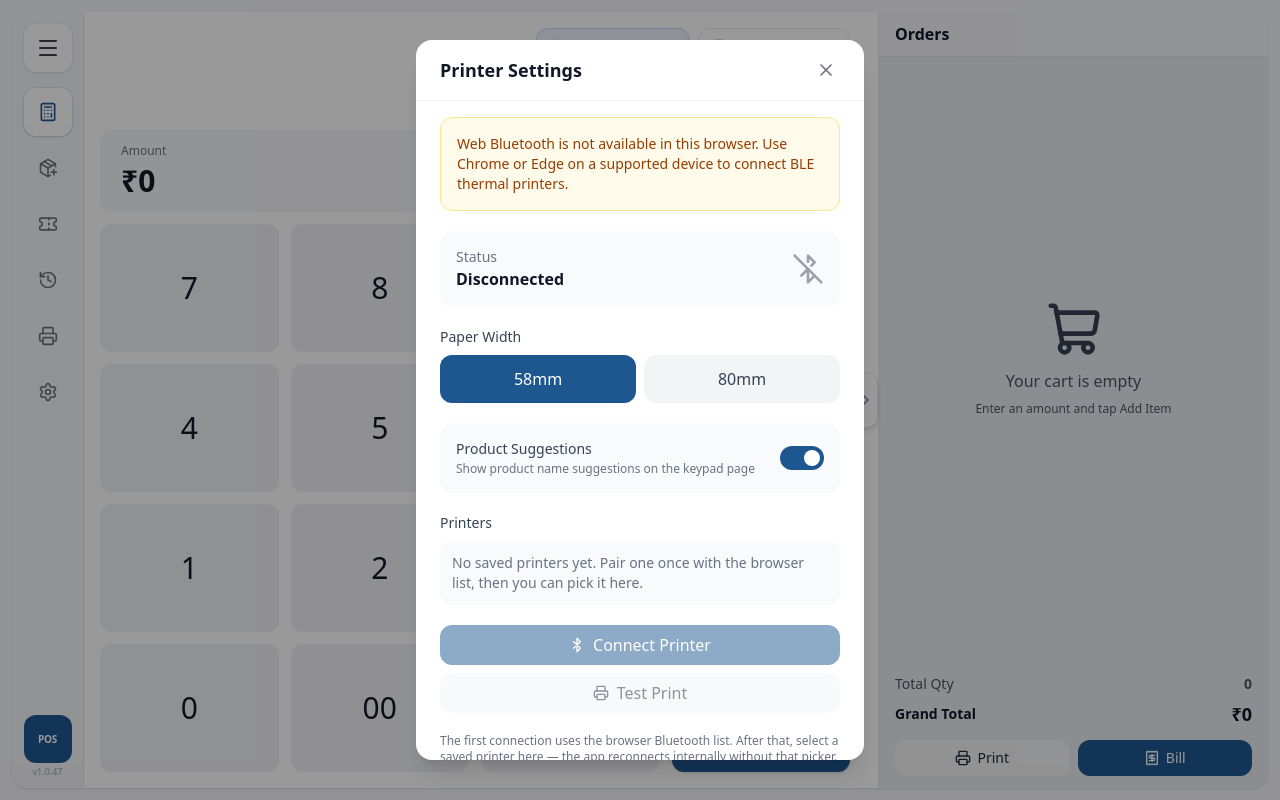
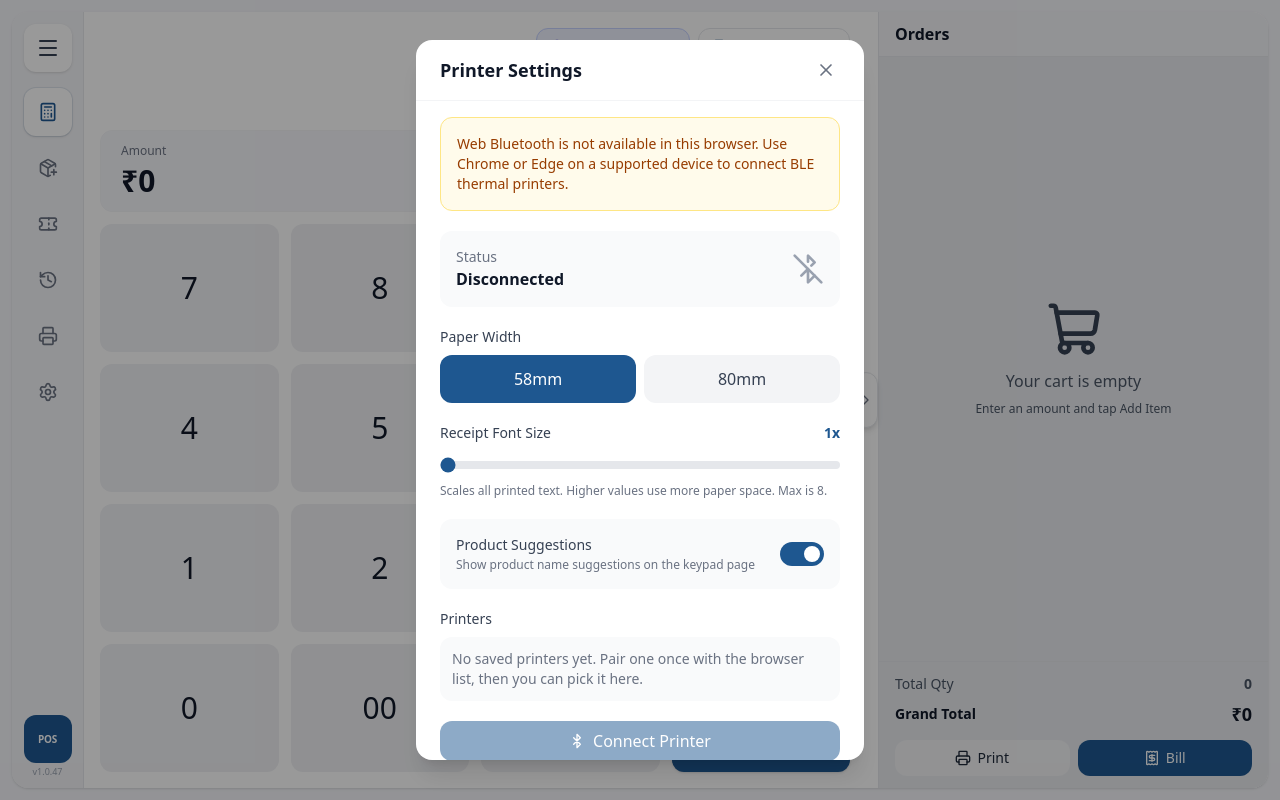
Before and after one commit to mhmdrameez/pos_web_app, a React (Vite) app: page / in a window 1280 px wide. Both pictures are taken after a click on the button "Printer Settings". Built offline with nearby package versions, Linux system fonts and the light colour scheme.

Commit message:
feat: implement Bluetooth thermal printer integration with settings store, service layer, and management UI.

```diff
--- a/src/components/printer/PrinterSettingsModal.tsx
+++ b/src/components/printer/PrinterSettingsModal.tsx
@@ -37,6 +37,7 @@ export function PrinterSettingsModal() {
   const businessName = useAppStore((s) => s.businessName)
 
   const paperWidth = usePrinterStore((s) => s.paperWidth)
+  const fontSize = usePrinterStore((s) => s.fontSize) || 1
   const showSuggestions = usePrinterStore((s) => s.showSuggestions)
   const deviceId = usePrinterStore((s) => s.deviceId)
   const deviceName = usePrinterStore((s) => s.deviceName)
@@ -45,6 +46,7 @@ export function PrinterSettingsModal() {
   const lastError = usePrinterStore((s) => s.lastError)
   const isSupported = usePrinterStore((s) => s.isSupported)
   const setPaperWidth = usePrinterStore((s) => s.setPaperWidth)
+  const setFontSize = usePrinterStore((s) => s.setFontSize)
   const setShowSuggestions = usePrinterStore((s) => s.setShowSuggestions)
   const setStatus = usePrinterStore((s) => s.setStatus)
   const rememberPrinter = usePrinterStore((s) => s.rememberPrinter)
@@ -206,6 +208,25 @@ export function PrinterSettingsModal() {
           </div>
         </div>
 
+        <div>
+          <div className="flex justify-between items-center mb-2">
+            <p className="text-sm font-medium text-gray-700">Receipt Font Size</p>
+            <span className="text-sm font-bold text-primary">{fontSize}x</span>
+          </div>
+          <input
+            type="range"
+            min="1"
+            max="8"
+            step="1"
+            value={fontSize}
+            onChange={(e) => setFontSize(parseInt(e.target.value, 10))}
+            className="w-full h-2 bg-gray-200 rounded-lg appearance-none cursor-pointer accent-primary"
+          />
+          <p className="text-xs text-gray-500 mt-2">
+            Scales all printed text. Higher values use more paper space. Max is 8.
+          </p>
+        </div>
+
         <div className="flex items-center justify-between bg-gray-50 rounded-xl p-4">
           <div>
             <p className="text-sm font-medium text-gray-700">Product Suggestions</p>
--- a/src/services/printer/EscPosEncoder.ts
+++ b/src/services/printer/EscPosEncoder.ts
@@ -5,15 +5,19 @@ const LF = 0x0a
 export class EscPosEncoder {
   private buffer: number[] = []
   private maxChars: number
+  private baseFontSize: number
 
-  constructor(paperWidth: 58 | 80 = 58) {
-    this.maxChars = paperWidth === 80 ? 48 : 32
+  constructor(paperWidth: 58 | 80 = 58, fontSize: number = 1) {
+    this.baseFontSize = Math.max(1, Math.min(8, fontSize))
+    const baseMaxChars = paperWidth === 80 ? 48 : 32
+    this.maxChars = Math.max(1, Math.floor(baseMaxChars / this.baseFontSize))
     this.init()
   }
 
   private init(): this {
     this.buffer.push(ESC, 0x40)
     this.font('a')
+    this.size(this.baseFontSize, this.baseFontSize)
     return this
   }
 
@@ -48,8 +52,10 @@ export class EscPosEncoder {
     return this
   }
 
-  size(width: 1 | 2 = 1, height: 1 | 2 = 1): this {
-    const value = ((width - 1) << 4) | (height - 1)
+  size(width?: number, height?: number): this {
+    const w = Math.max(1, Math.min(8, width ?? this.baseFontSize))
+    const h = Math.max(1, Math.min(8, height ?? this.baseFontSize))
+    const value = ((w - 1) << 4) | (h - 1)
     this.buffer.push(GS, 0x21, value)
     return this
   }
--- a/src/services/printer/PrinterService.ts
+++ b/src/services/printer/PrinterService.ts
@@ -139,7 +139,8 @@ export class PrinterService {
 
   async printReceipt(sale: CompletedSale, businessName: string, paperWidth: 58 | 80): Promise<void> {
   const receiptData = generateReceiptData(sale, businessName)
-  const encoded = this.encodeReceipt(receiptData, paperWidth)
+  const fontSize = usePrinterStore.getState().fontSize || 1
+  const encoded = this.encodeReceipt(receiptData, paperWidth, fontSize)
   await this.adapter.print(encoded)
 
   // Allow the printer to finish processing before the next job can start
@@ -147,21 +148,25 @@ export class PrinterService {
 }
 
   async printCoupon(coupon: Coupon, businessName: string, paperWidth: 58 | 80): Promise<void> {
-    const encoder = new EscPosEncoder(paperWidth)
+    const fontSize = usePrinterStore.getState().fontSize || 1
+    const encoder = new EscPosEncoder(paperWidth, fontSize)
 
-    encoder.align('center').bold(true).size(2, 2).text(businessName)
+    const doubleSize = Math.min(8, fontSize + 1)
+    const tripleSize = Math.min(8, fontSize + 2)
+
+    encoder.align('center').bold(true).size(tripleSize, tripleSize).text(businessName)
       .newline().bold(false).size()
 
     encoder.newline(1)
     encoder.separator()
-    encoder.align('center').bold(true).size(1, 2).text('STORE CREDIT').newline().size().bold(false)
+    encoder.align('center').bold(true).size(doubleSize, doubleSize).text('STORE CREDIT').newline().size().bold(false)
     encoder.newline()
 
-    encoder.align('center').size(2, 2).bold(true).text(coupon.code).newline().size().bold(false)
+    encoder.align('center').size(tripleSize, tripleSize).bold(true).text(coupon.code).newline().size().bold(false)
     encoder.newline()
 
     const amountStr = `Rs. ${(coupon.amountPaise / 100).toFixed(2)}`
-    encoder.align('center').size(1, 2).text(`Amount: ${amountStr}`).newline().size()
+    encoder.align('center').size(doubleSize, doubleSize).text(`Amount: ${amountStr}`).newline().size()
 
     if (coupon.customerName) {
       encoder.newline().align('center').text(`For: ${coupon.customerName}`).newline()
@@ -182,7 +187,8 @@ export class PrinterService {
   }
 
   async printTestPage(businessName: string, paperWidth: 58 | 80): Promise<void> {
-    const encoder = new EscPosEncoder(paperWidth)
+    const fontSize = usePrinterStore.getState().fontSize || 1
+    const encoder = new EscPosEncoder(paperWidth, fontSize)
     const data = encoder
       .align('center')
       .bold(true)
@@ -205,11 +211,14 @@ export class PrinterService {
     await this.adapter.print(data)
   }
 
-  encodeReceipt(data: ReceiptData, paperWidth: 58 | 80): Uint8Array {
-  const encoder = new EscPosEncoder(paperWidth)
+  encodeReceipt(data: ReceiptData, paperWidth: 58 | 80, fontSize: number = 1): Uint8Array {
+  const encoder = new EscPosEncoder(paperWidth, fontSize)
+
+  const doubleSize = Math.min(8, fontSize + 1)
+  const tripleSize = Math.min(8, fontSize + 2)
 
   // Header
-  encoder.align('center').bold(true).size(2, 2).text(data.businessName)
+  encoder.align('center').bold(true).size(tripleSize, tripleSize).text(data.businessName)
     .newline().bold(false).size()
 
   // Removed invoice number printing
@@ -246,7 +255,7 @@ export class PrinterService {
   }
 
   encoder.separator()
-  encoder.align('center').size(1, 2).bold(true).text(`TOTAL: ${data.grandTotal}`).newline().size().bold(false)
+  encoder.align('center').size(doubleSize, doubleSize).bold(true).text(`TOTAL: ${data.grandTotal}`).newline().size().bold(false)
   encoder.separator()
   encoder.feedLines(1)
 
@@ -258,9 +267,9 @@ export class PrinterService {
   if (data.issuedCouponCode) {
     encoder.newline(2)
     encoder.separator()
-    encoder.align('center').bold(true).size(1, 2).text('STORE CREDIT ISSUED').newline().size().bold(false)
+    encoder.align('center').bold(true).size(doubleSize, doubleSize).text('STORE CREDIT ISSUED').newline().size().bold(false)
     encoder.newline()
-    encoder.align('center').size(2, 2).bold(true).text(data.issuedCouponCode).newline().size().bold(false)
+    encoder.align('center').size(tripleSize, tripleSize).bold(true).text(data.issuedCouponCode).newline().size().bold(false)
     encoder.newline()
     encoder.align('center').text(`Amount: ${data.change || data.amountPaid}`).newline()
     encoder.align('center').text('Valid for next purchase!').newline()
--- a/src/stores/usePrinterStore.ts
+++ b/src/stores/usePrinterStore.ts
@@ -9,6 +9,7 @@ interface PrinterState extends PrinterSettings {
   isSupported: boolean
 
   setPaperWidth: (width: 58 | 80) => void
+  setFontSize: (size: number) => void
   setShowSuggestions: (show: boolean) => void
   setStatus: (status: ConnectionStatus) => void
   setLastError: (error: string | null) => void
@@ -47,6 +48,7 @@ function seedPairedPrinters(settings: PrinterSettings): PairedPrinter[] {
 
 export const usePrinterStore = create<PrinterState>((set, get) => ({
   paperWidth: 58,
+  fontSize: 1,
   showSuggestions: true,
   deviceId: undefined,
   deviceName: undefined,
@@ -56,6 +58,7 @@ export const usePrinterStore = create<PrinterState>((set, get) => ({
   isSupported: typeof navigator !== 'undefined' && 'bluetooth' in navigator,
 
   setPaperWidth: (width) => set({ paperWidth: width }),
+  setFontSize: (size) => set({ fontSize: size }),
   setShowSuggestions: (show) => set({ showSuggestions: show }),
 
   setStatus: (status) => set({ status }),
@@ -78,6 +81,7 @@ export const usePrinterStore = create<PrinterState>((set, get) => ({
   loadSettings: (settings) =>
     set({
       paperWidth: settings.paperWidth,
+      fontSize: settings.fontSize ?? 1,
       showSuggestions: settings.showSuggestions !== false,
       deviceId: settings.deviceId,
       deviceName: settings.deviceName,
@@ -85,8 +89,8 @@ export const usePrinterStore = create<PrinterState>((set, get) => ({
     }),
 
   getSettings: () => {
-    const { paperWidth, showSuggestions, deviceId, deviceName, pairedPrinters } = get()
-    return { paperWidth, showSuggestions, deviceId, deviceName, pairedPrinters }
+    const { paperWidth, fontSize, showSuggestions, deviceId, deviceName, pairedPrinters } = get()
+    return { paperWidth, fontSize, showSuggestions, deviceId, deviceName, pairedPrinters }
   },
 
   disconnect: () =>
--- a/src/types/index.ts
+++ b/src/types/index.ts
@@ -99,6 +99,7 @@ export interface PrinterSettings {
   deviceName?: string
   pairedPrinters?: PairedPrinter[]
   showSuggestions?: boolean
+  fontSize?: number
 }
 
 export type SidebarView =
```
